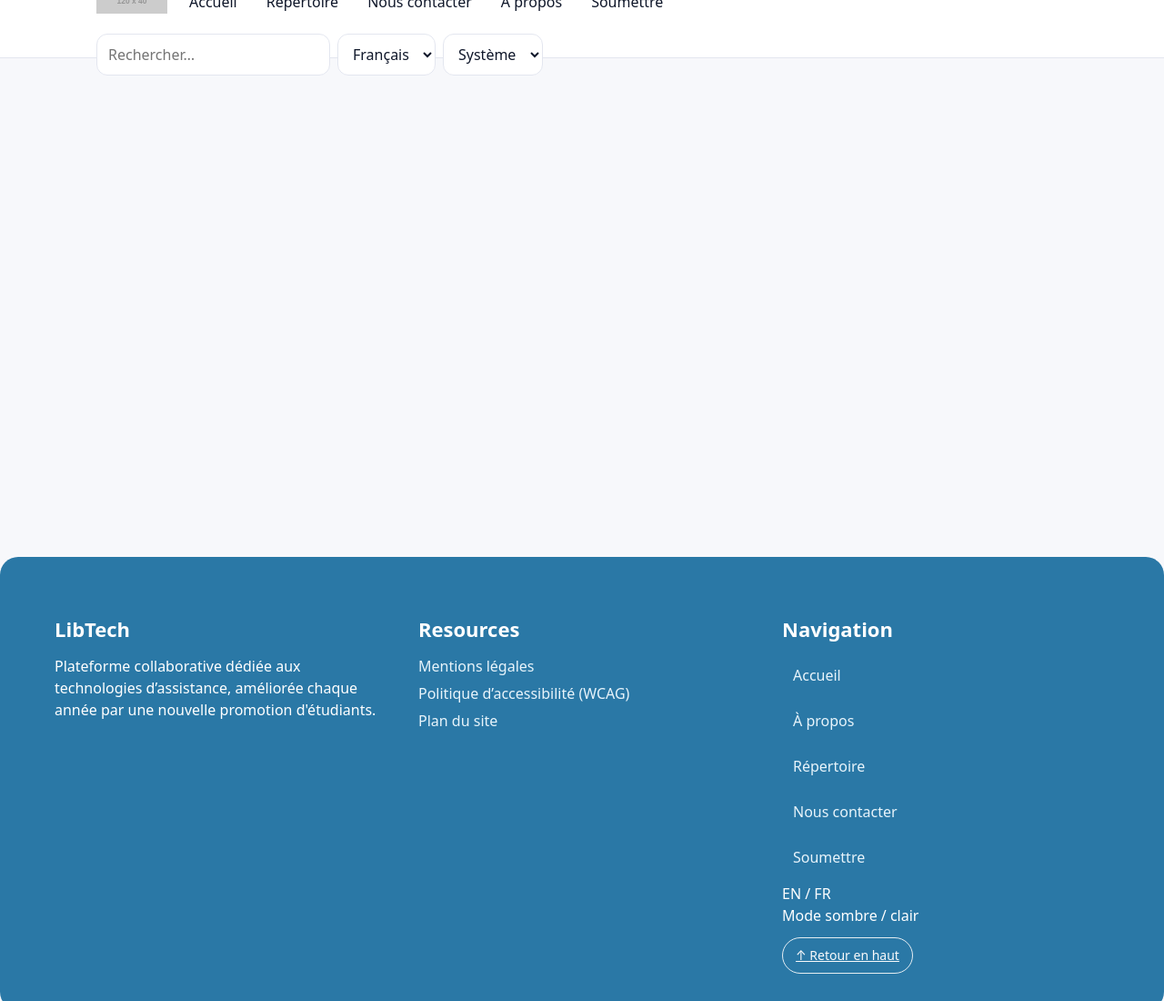
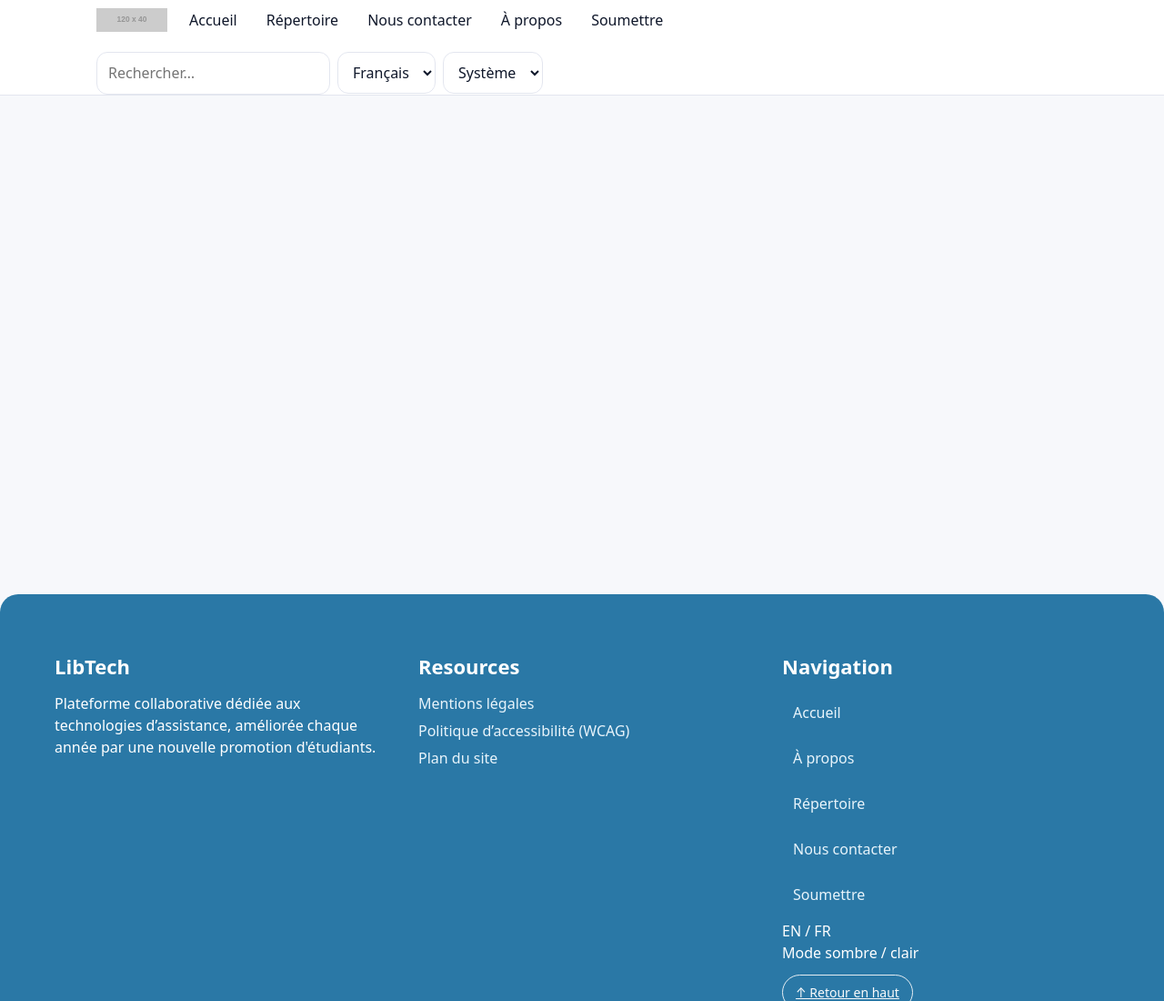
Before and after one commit to Magumara/Libtech, a plain HTML site: page Libtech/index.html in a window 1280 px wide. Shown: the top 1100 px of the page at 91% size. Drawn offline with nearby package versions, Linux system fonts and the light colour scheme; no server answers; placeholder pictures from the web are drawn by us.

Commit message:
Change header height to min-height in CSS

```diff
--- a/Libtech/style.css
+++ b/Libtech/style.css
@@ -79,7 +79,7 @@ button {
 header {
     position: sticky;
     top: 0;
-    height: var(--header);
+    min-height: var(--header);
     display: flex;
     align-items: center;
     background: color-mix(in oklab, var(--panel) 92%, transparent);
```
